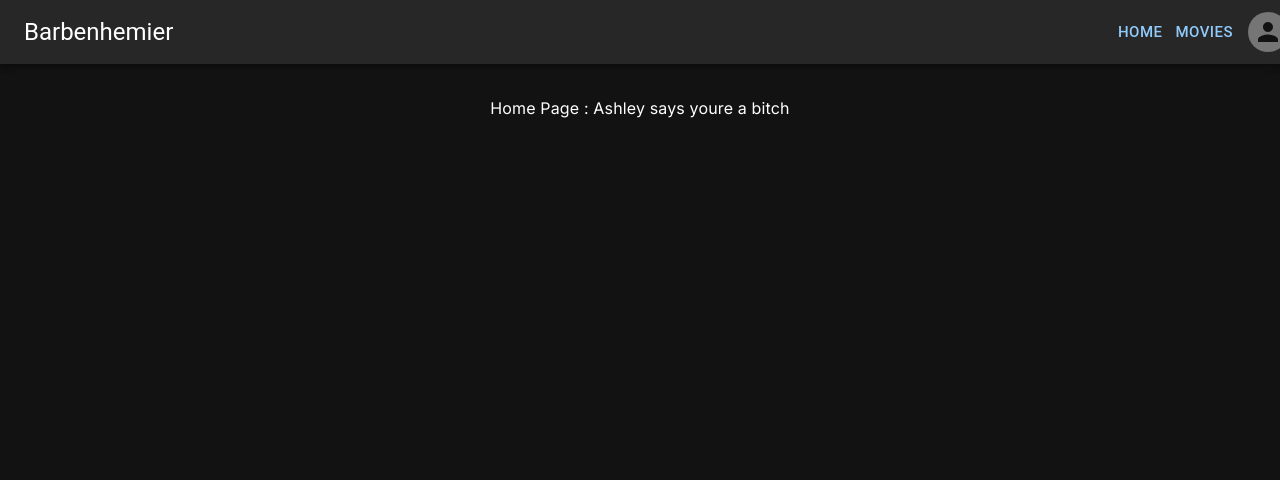
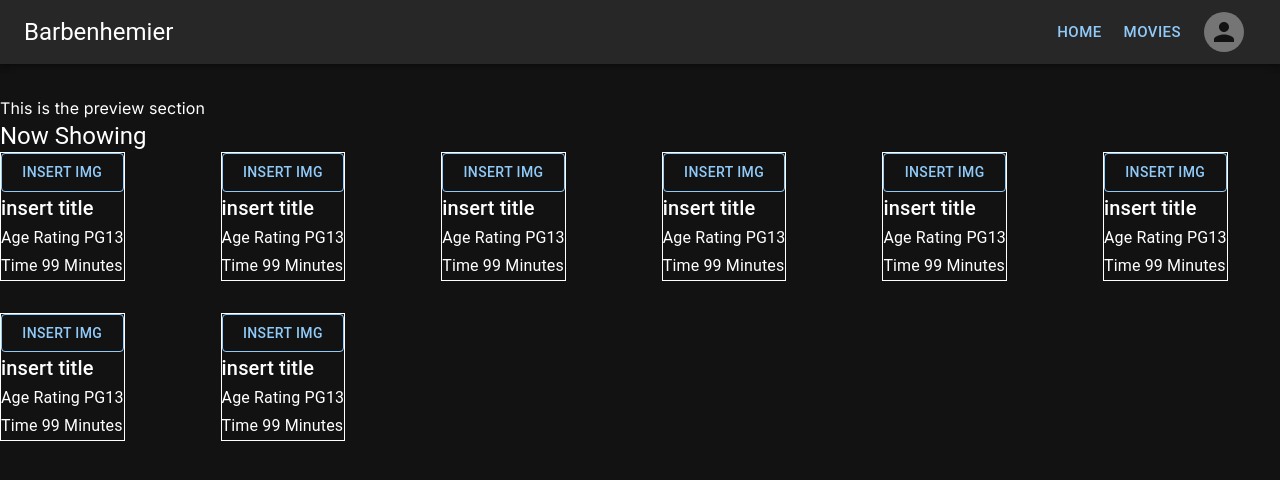
Before and after one commit to EddyEhhh/barbenheimer-frontend, a Next.js app: page / in a window 1280 px wide. Shown: the top 480 px of the page. Built offline with nearby package versions, Linux system fonts and the light colour scheme.

Commit message:
feat:adding now showing section of home layout

```diff
--- a/src/app/components/Header.tsx
+++ b/src/app/components/Header.tsx
@@ -5,7 +5,7 @@ import Link from 'next/link';
 const options = ['Home', 'Movies', 'Acc'];
 const Header = () => {
     return (
-        <Box>
+      <Box>
         <AppBar color="secondary" position="absolute">
           <Toolbar>
             {/* <IconButton
@@ -20,7 +20,7 @@ const Header = () => {
                 <Box >
                     <Typography  variant="h5" component="div"> Barbenhemier </Typography>
                 </Box>
-                <Stack sx={{width:'12%', justifyContent:'space-around', alignItems: 'center'}} color='secondary' direction='row' spacing = '18'>
+                <Stack sx={{width:'1/20'}} color='secondary' direction='row' spacing = '18'>
                   <Button size='large' href = "/"> Home </Button>
                   <Button size='large' href = "/MovieDetails"> Movies </Button>
                   <Button href= "/Account" >
--- /dev/null
+++ b/src/app/components/MovieBox.tsx
@@ -0,0 +1,33 @@
+
+import {Box, Stack, Button, Typography, Grid} from "@mui/material"
+
+type MovieDetails = {
+    title?: string,
+    duration?: number,
+    picture?: HTMLImageElement,
+    rating?: number,
+    ageRating?: string
+}
+
+
+const MovieBox = ({title, duration, picture, rating, ageRating} : MovieDetails) => {
+    return (
+        <Grid>
+             <Box sx ={{display:'flex', flexDirection:'column',border: 1, width:'300', height:'450'}}>
+                <Button sx= {{display:'flex', backgroundColor: 'secondary.white', border:1, height:'70%', width:'100%'}}>
+                    <Box> insert img </Box>
+                </Button>
+                <Box>
+                    <Stack display={"flex"} flexDirection={"column"}>
+                        <Typography variant="h6"> {title} insert title </Typography>
+                        <Typography variant="subtitle1"> {ageRating} Age Rating PG13 </Typography>
+                        <Typography variant="subtitle1"> {duration} Time 99 Minutes </Typography>
+                    </Stack>
+                </Box>
+            </Box>
+        </Grid>
+
+    )
+}
+
+export default MovieBox;
--- /dev/null
+++ b/src/app/components/NowShowing.tsx
@@ -0,0 +1,25 @@
+import {Box, Typography, Grid} from "@mui/material/";
+import MovieBox from "./MovieBox";
+
+const NowShowingMovies = () => {
+    return (
+        <Box sx = {{pl:'20', pr:'20'}}>
+            <Typography variant = 'h5' sx = {{pb:'20'}  }> Now Showing </Typography>
+            <Box sx = {{width:'100%', height:'fill', backgroundColor: 'transparent'}}>
+                <Grid container columnGap={12} rowGap={4}>
+                    <MovieBox></MovieBox>
+                    <MovieBox></MovieBox>
+                    <MovieBox></MovieBox>
+                    <MovieBox></MovieBox>
+                    <MovieBox></MovieBox>
+                    <MovieBox></MovieBox>
+                    <MovieBox></MovieBox>
+                    <MovieBox></MovieBox>
+                </Grid>
+
+            </Box>
+        </Box>
+    )
+}
+
+export default NowShowingMovies;
--- /dev/null
+++ b/src/app/components/Preview.tsx
@@ -0,0 +1,11 @@
+import {Box} from '@mui/material'
+
+const Preview = () => {
+    return (
+        <Box sx = {{width:'100%', height: '600'}}>
+            This is the preview section
+        </Box>
+    )
+}
+
+export default Preview;
--- a/src/app/layout.tsx
+++ b/src/app/layout.tsx
@@ -15,7 +15,7 @@ export default function RootLayout ({children}: {
       <ThemeProvider theme = {darkTheme}>
         <CssBaseline enableColorScheme/>
         <Header></Header>
-        <main className={`pt-24 ${inter.className}`}> {children} </main>
+        <main className={`pt-24 pb-36 w-full ${inter.className}`}> {children} </main>
       </ThemeProvider>
     </>
   )
--- a/src/app/page.tsx
+++ b/src/app/page.tsx
@@ -1,12 +1,16 @@
+import NowShowingMovies from "./components/NowShowing"
+import { Typography, Box, Container} from "@mui/material/"
+import Preview from "./components/Preview"
 
 export default function Home() {
   return (
   <>
-    <main className="flex flex-col items-center justify-between">
-      <div>
-          Home Page : Ashley says youre a bitch
-      </div>
-    </main>
+    <Box sx = {{display: "flex", flexDirection: "column"}}>
+      <Preview></Preview>
+      <Container></Container>
+      <NowShowingMovies></NowShowingMovies>
+
+    </Box>
   </>
   )
 }
```
Also changed, not shown: src/app/globals.css (line endings or trailing spaces).
